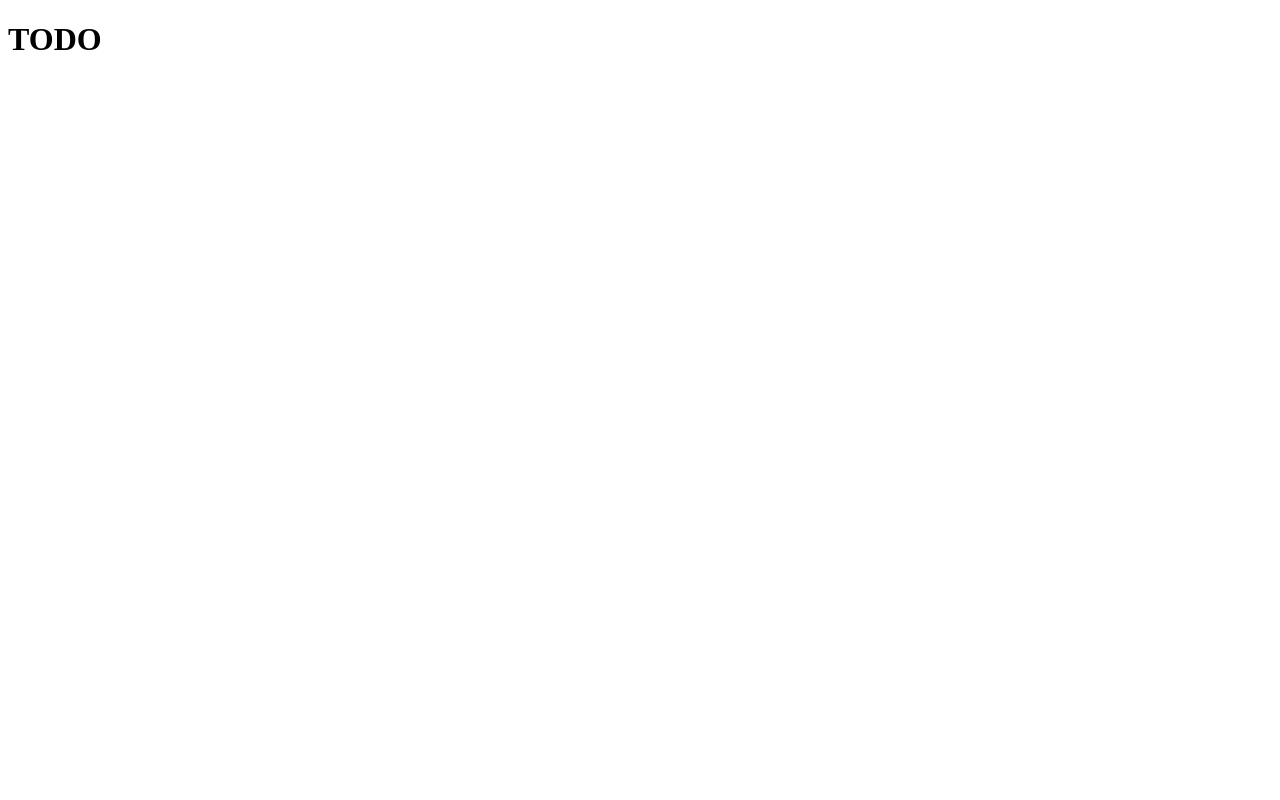
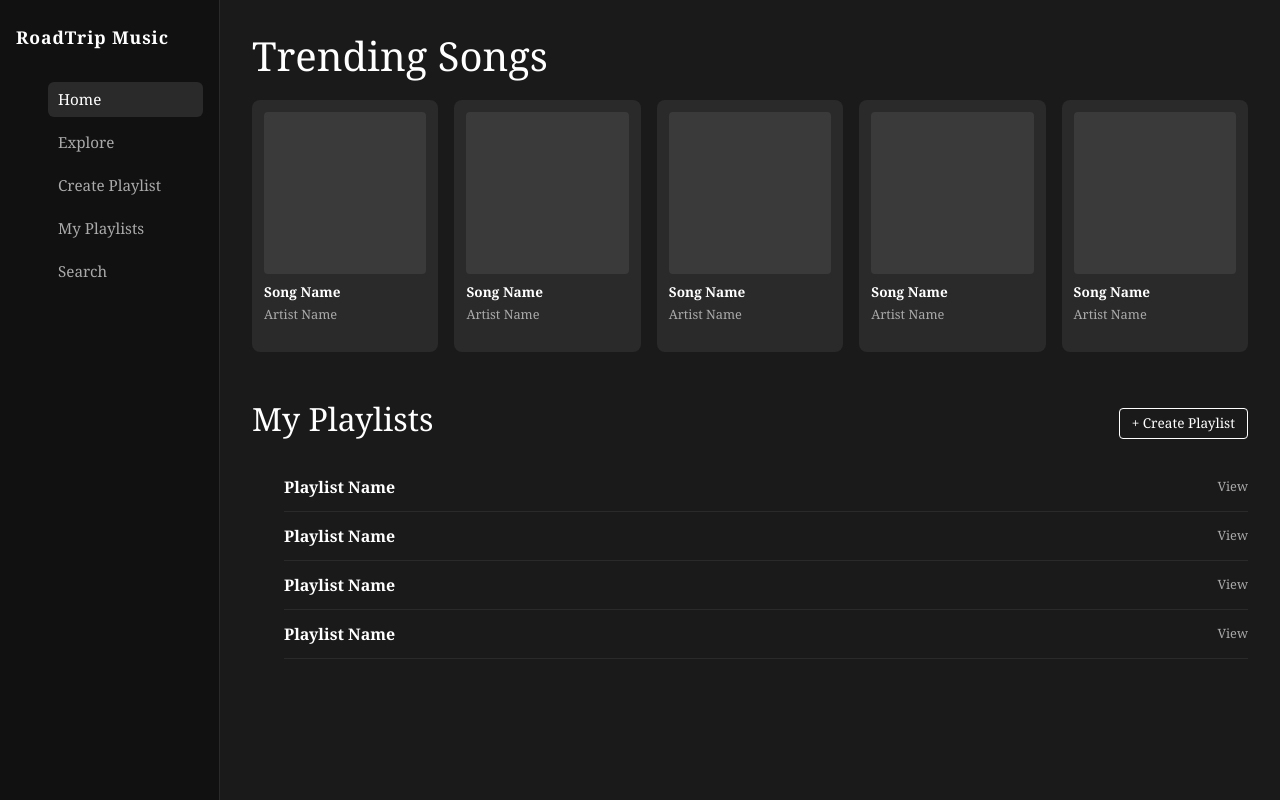
Before and after one commit to HudeiCS/RoadtripMusic, a plain HTML site: page src/index.html in a window 1280 px wide. Drawn offline with nearby package versions, Linux system fonts and the light colour scheme.

Commit message:
Implemented Nav bar and homepage - still working on links.

```diff
--- /dev/null
+++ b/src/css/style.css
@@ -0,0 +1,154 @@
+/* ── Base ── */
+* {
+  box-sizing: border-box;
+  margin: 0;
+  padding: 0;
+}
+
+body {
+  background-color: #1a1a1a;
+  color: #ffffff;
+  font-family: Georgia, serif;
+  min-height: 100vh;
+}
+
+a {
+  color: #ffffff;
+  text-decoration: none;
+}
+
+a:hover {
+  color: #aaaaaa;
+}
+
+/* ── Layout ── */
+#wrapper {
+  display: flex;
+  min-height: 100vh;
+}
+
+/* ── Sidebar ── */
+#sidebar {
+  width: 220px;
+  min-height: 100vh;
+  background-color: #111111;
+  border-right: 1px solid #2a2a2a;
+  padding: 1.5rem 1rem;
+  flex-shrink: 0;
+}
+
+.brand {
+  display: block;
+  font-size: 1.1rem;
+  font-weight: bold;
+  letter-spacing: 0.05em;
+  margin-bottom: 2rem;
+}
+
+.nav-links {
+  list-style: none;
+  display: flex;
+  flex-direction: column;
+  gap: 0.5rem;
+}
+
+.nav-links .nav-link {
+  display: block;
+  color: #aaaaaa;
+  font-size: 0.95rem;
+  padding: 6px 10px;
+  border-radius: 6px;
+}
+
+.nav-links .nav-link:hover,
+.nav-links .nav-link.active {
+  color: #ffffff;
+  background-color: #2a2a2a;
+}
+
+/* ── Main Content ── */
+#content {
+  flex: 1;
+  padding: 2rem;
+}
+
+/* ── Trending Section ── */
+#trending h1 {
+  margin-bottom: 1.25rem;
+}
+
+.album-grid {
+  display: grid;
+  grid-template-columns: repeat(5, 1fr);
+  gap: 1rem;
+  margin-bottom: 3rem;
+}
+
+.album-card {
+  background-color: #2a2a2a;
+  border-radius: 8px;
+  padding: 0.75rem;
+}
+
+.album-cover {
+  width: 100%;
+  aspect-ratio: 1;
+  background-color: #3a3a3a;
+  border-radius: 4px;
+  margin-bottom: 0.5rem;
+}
+
+.song-name {
+  font-weight: bold;
+  font-size: 0.85rem;
+  margin-bottom: 0.15rem;
+}
+
+.artist-name {
+  font-size: 0.8rem;
+  color: #aaaaaa;
+}
+
+/* ── Playlists Section ── */
+.section-header {
+  display: flex;
+  justify-content: space-between;
+  align-items: center;
+  margin-bottom: 1rem;
+}
+
+.btn-create {
+  border: 1px solid #ffffff;
+  padding: 4px 12px;
+  border-radius: 4px;
+  font-size: 0.85rem;
+}
+
+.btn-create:hover {
+  background-color: #2a2a2a;
+}
+
+.playlist-list {
+  list-style: none;
+}
+
+.playlist-item {
+  display: flex;
+  justify-content: space-between;
+  align-items: center;
+  padding: 0.75rem 0;
+  border-bottom: 1px solid #2a2a2a;
+}
+
+.playlist-name {
+  font-weight: bold;
+}
+
+.playlist-view {
+  font-size: 0.8rem;
+  color: #aaaaaa;
+}
+
+.playlist-view:hover {
+  color: #ffffff;
+}
--- a/src/index.html
+++ b/src/index.html
@@ -1,15 +1,99 @@
 <!DOCTYPE html>
 <html lang="en">
+<head>
+  <meta charset="UTF-8" />
+  <meta name="viewport" content="width=device-width, initial-scale=1.0"/>
+  <title>RoadTrip Music</title>
+  <link href="https://cdn.jsdelivr.net/npm/bootstrap@5.3.0/dist/css/bootstrap.min.css" rel="stylesheet"/>
+  <link href="css/style.css" rel="stylesheet"/>
+</head>
+<body>
 
-<head>
-  <meta charset="UTF-8">
-  <meta name="viewport" content="width=device-width, initial-scale=1.0">
-  <title>TODO</title>
-  <link rel="icon" href="https://fav.mhciael.com/❓">
-</head>
+  <div id="wrapper">
 
-<body>
-  <h1>TODO</h1>
+    <!-- SIDEBAR NAV -->
+    <nav id="sidebar">
+      <a class="brand" href="index.html">RoadTrip Music</a>
+      <ul class="nav-links">
+        <li><a class="nav-link active" href="index.html">Home</a></li>
+        <li><a class="nav-link" href="explore.html">Explore</a></li>
+        <li><a class="nav-link" href="create.html">Create Playlist</a></li>
+        <li><a class="nav-link" href="playlists.html">My Playlists</a></li>
+        <li><a class="nav-link" href="search.html">Search</a></li>
+      </ul>
+    </nav>
+
+    <!-- MAIN CONTENT -->
+    <main id="content">
+
+      <!-- TRENDING SECTION -->
+      <section id="trending">
+        <h1>Trending Songs</h1>
+        <div class="album-grid">
+
+          <div class="album-card">
+            <div class="album-cover"></div>
+            <p class="song-name">Song Name</p>
+            <p class="artist-name">Artist Name</p>
+          </div>
+
+          <div class="album-card">
+            <div class="album-cover"></div>
+            <p class="song-name">Song Name</p>
+            <p class="artist-name">Artist Name</p>
+          </div>
+
+          <div class="album-card">
+            <div class="album-cover"></div>
+            <p class="song-name">Song Name</p>
+            <p class="artist-name">Artist Name</p>
+          </div>
+
+          <div class="album-card">
+            <div class="album-cover"></div>
+            <p class="song-name">Song Name</p>
+            <p class="artist-name">Artist Name</p>
+          </div>
+
+          <div class="album-card">
+            <div class="album-cover"></div>
+            <p class="song-name">Song Name</p>
+            <p class="artist-name">Artist Name</p>
+          </div>
+
+        </div>
+      </section>
+
+      <!-- MY PLAYLISTS SECTION -->
+      <section id="playlists">
+        <div class="section-header">
+          <h2>My Playlists</h2>
+          <a href="create.html" class="btn-create">+ Create Playlist</a>
+        </div>
+        <ul class="playlist-list">
+          <li class="playlist-item">
+            <span class="playlist-name">Playlist Name</span>
+            <a href="playlists.html" class="playlist-view">View</a>
+          </li>
+          <li class="playlist-item">
+            <span class="playlist-name">Playlist Name</span>
+            <a href="playlists.html" class="playlist-view">View</a>
+          </li>
+          <li class="playlist-item">
+            <span class="playlist-name">Playlist Name</span>
+            <a href="playlists.html" class="playlist-view">View</a>
+          </li>
+          <li class="playlist-item">
+            <span class="playlist-name">Playlist Name</span>
+            <a href="playlists.html" class="playlist-view">View</a>
+          </li>
+        </ul>
+      </section>
+
+    </main>
+  </div>
+
+  <script src="https://cdn.jsdelivr.net/npm/bootstrap@5.3.0/dist/js/bootstrap.bundle.min.js"></script>
+  <script src="js/main.js"></script>
 </body>
-
 </html>
```
Also changed, not shown: src/explore.html (added, +25 -0 lines).
